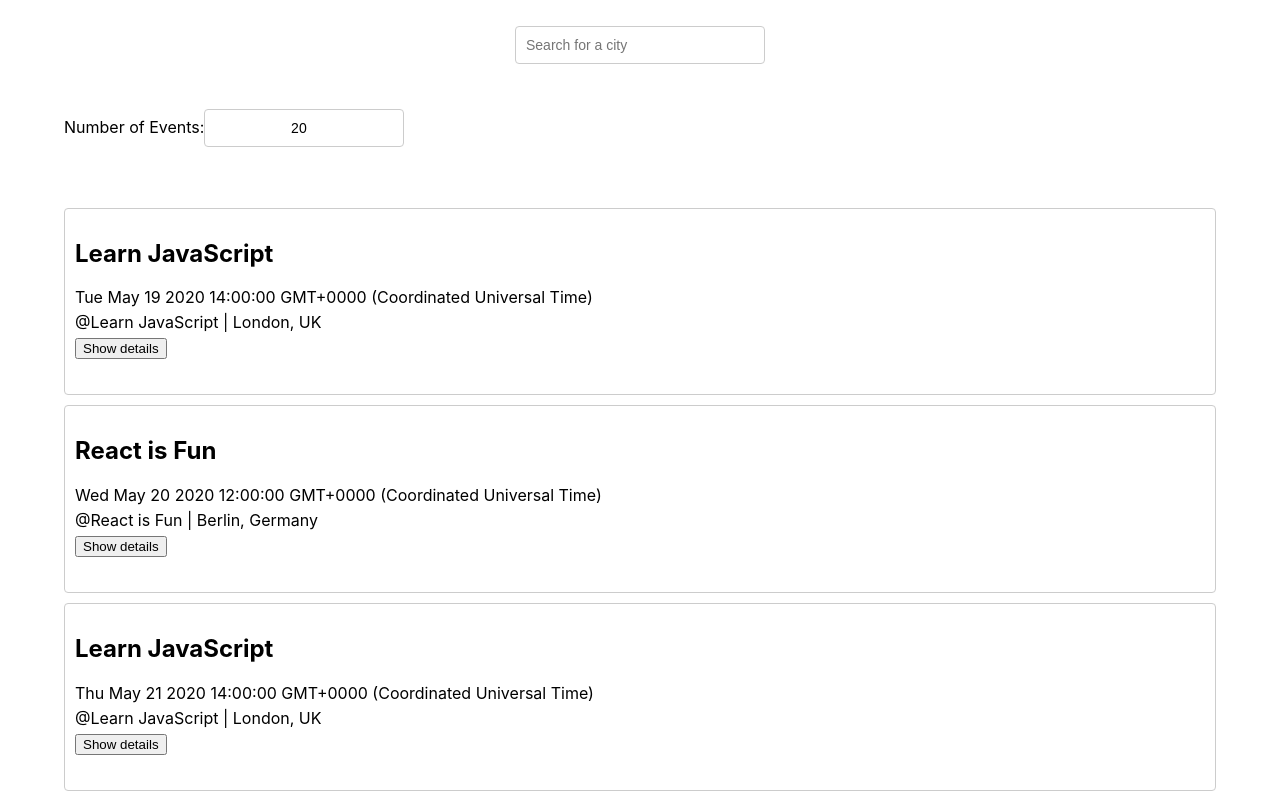
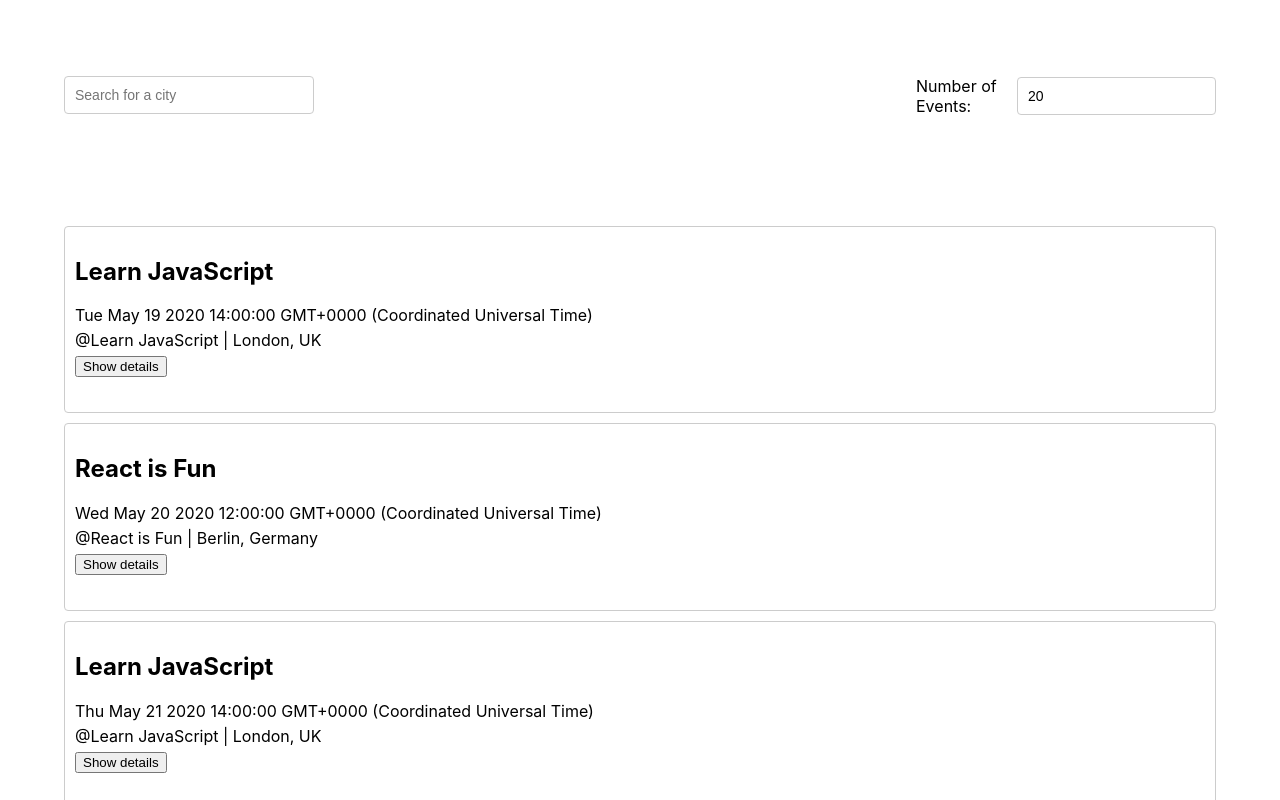
Before and after one commit to brett-ranieri/meet, a React (Create React App) app: page / in a window 1280 px wide. Shown: the top 800 px of the page. Built offline with nearby package versions, Linux system fonts and the light colour scheme; what atatus-spa would draw is missing.

Commit message:
basic styling adjustments

```diff
--- a/src/App.css
+++ b/src/App.css
@@ -42,20 +42,39 @@ input[type="number"] {
 
 .CitySearch {
 	display: flex;
-	flex-direction: column;
-	flex-basis: 300px;
+	/* flex-direction: column;
+	flex-basis: 300px; */
 	max-width: 300px;
-	margin: auto;
-	position: relative;
+	float: left;
+	/* margin: auto; */
+	position: absolute;
+	margin-bottom: 35px;
+	margin-top: 50px;
+}
+
+.NumberOfEvents {
+	display: flex;
+	max-width: 300px;
+	/* margin: 45px auto;
+	text-align: center; */
+	float: right;
+	margin-bottom: 35px;
+	margin-top: 50px;
+}
+
+.EventList {
+	margin-top: 200px;
 }
 
 .suggestions {
-	width: 250px;
+	min-width: 200px;
+	max-width: 300px;
+	margin-top: 50px;
 	position: absolute;
-	z-index: 2;
-	align-self: center;
-	margin: 0;
-	top: 43px;
+	/* z-index: 2; */
+	float: left;
+	/* margin: 0;
+	top: 43px; */
 	font-size: 14px;
 	box-shadow: 10px 10px 16px -12px rgba(0, 0, 0, 0.75);
 }
@@ -112,12 +131,6 @@ input[type="number"] {
 
 .description {
 	overflow-x: hidden;
-}
-
-.number-of-events {
-	width: 200px;
-	margin: 45px auto;
-	text-align: center;
 }
 
 .button-wrapper {
```
